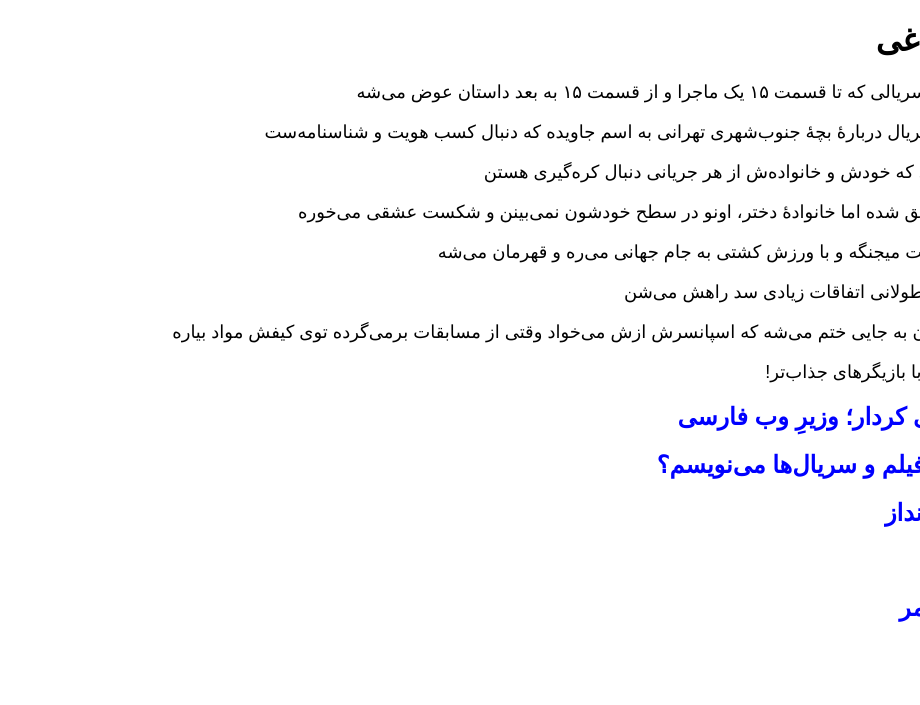
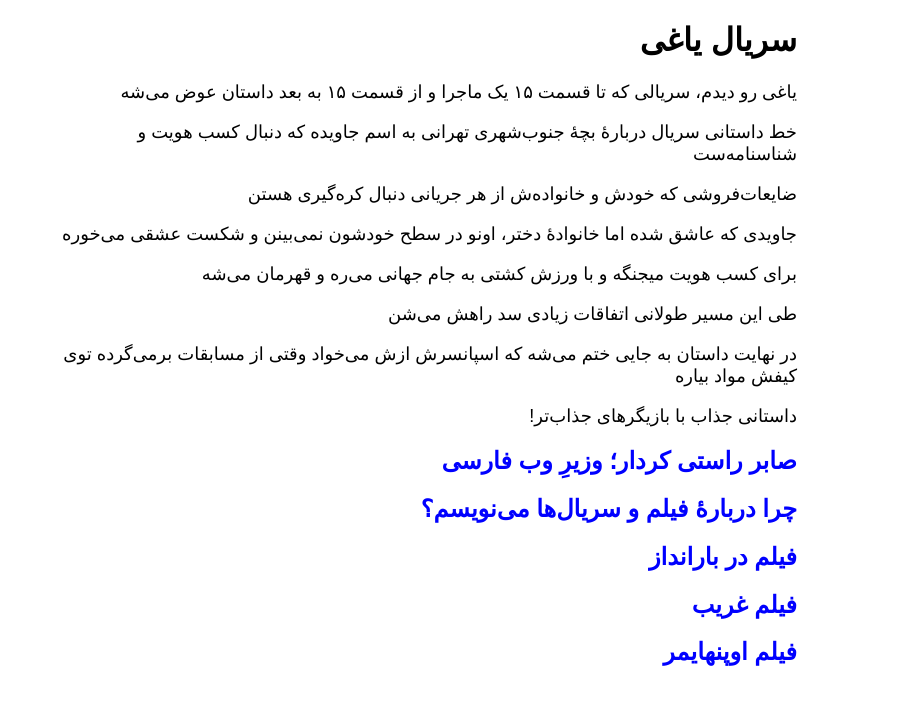
Before and after one commit to darkblog/darkblog.github.io, a Jekyll site: the page built from _posts/2023-8-19-4.md, in a window 1280 px wide. Shown: the top 705 px of the page, without its empty margins (360-1280 px from the left). Built offline with Jekyll 4.4.1, drawn with Linux system fonts in a browser that asks for light colours.

Commit message:
Update default.html

```diff
--- a/_layouts/default.html
+++ b/_layouts/default.html
@@ -10,7 +10,7 @@
 <meta name="viewport" content="width=device-width, initial-scale=1">
 <meta name="description" content="{{ page.title }}">
 <link rel="canonical" href="{{ page.url | replace:'index.html','' | prepend: site.baseurl | prepend: site.url }}">
-<style>body{font-family:sans-serif;margin:auto;padding:0 1.25em 0 1.25em}a{color:blue;text-decoration:none}p{font-size:large}</style>
+<style>body{font-family:sans-serif;margin:auto;padding:0 1.25em 0 1.25em;max-width:48em}a{color:blue;text-decoration:none}p{font-size:large}</style>
 </head>
 <body>
 <h1>{{ page.title }}</h1>
```
